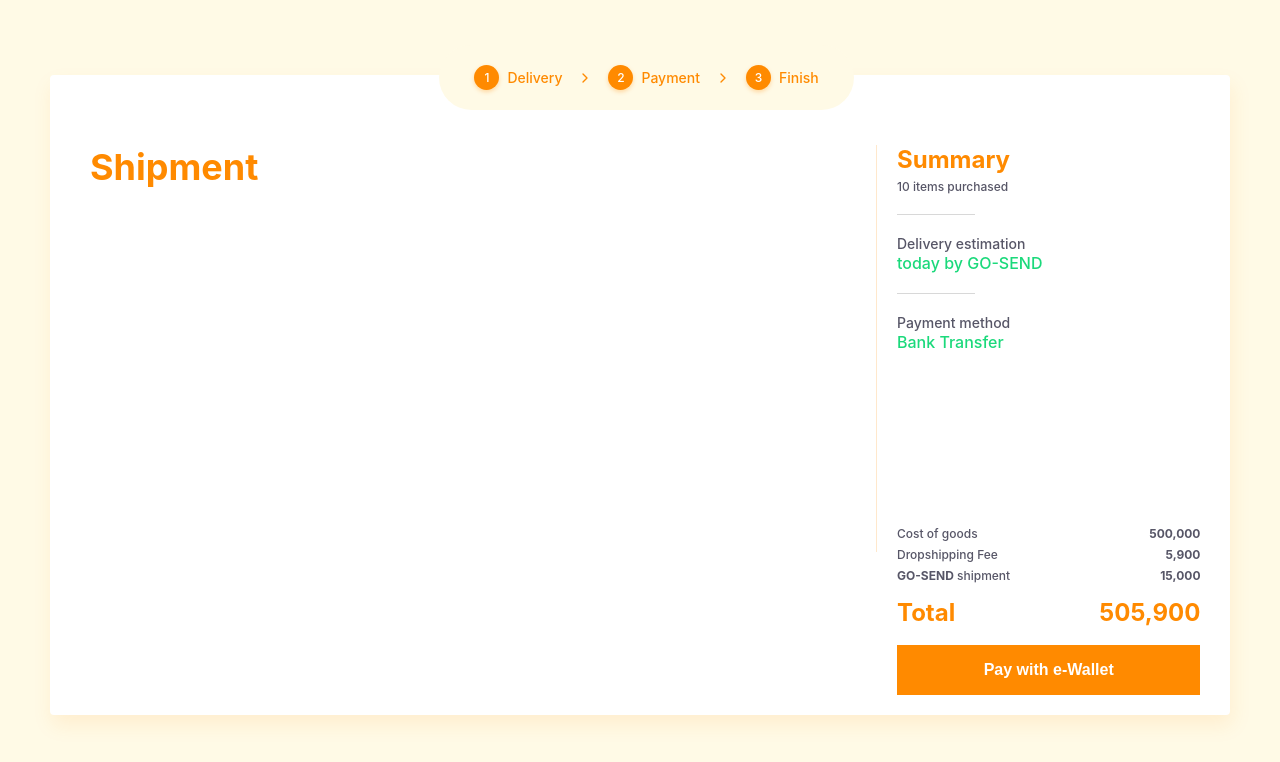
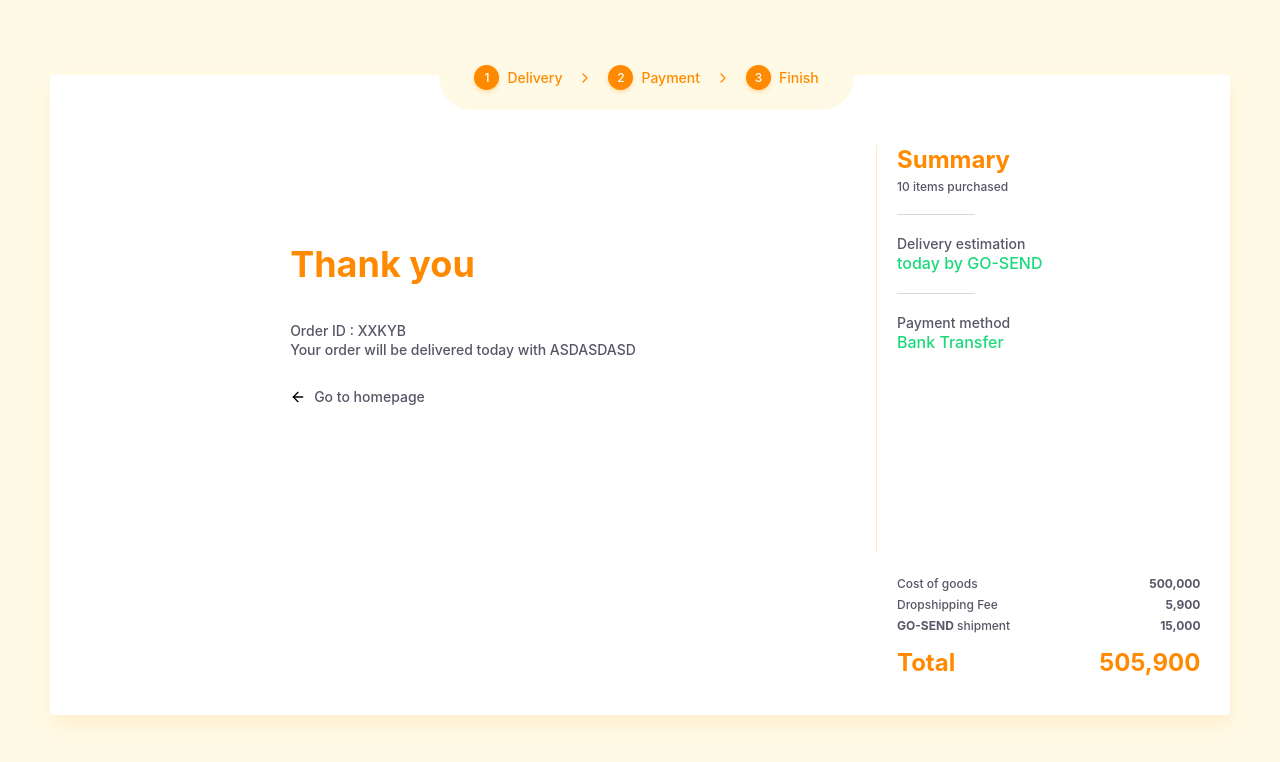
Before and after one commit to albarkahdev/jakmall-checkout-page, a React (Create React App) app: page / in a window 1280 px wide. Shown: the top 762 px of the page. Built offline with nearby package versions, Linux system fonts and the light colour scheme.

Commit message:
finish ui complete checkout

```diff
--- a/src/modules/completeCheckout/components/BoxCompleteCheckout.js
+++ b/src/modules/completeCheckout/components/BoxCompleteCheckout.js
@@ -4,6 +4,10 @@ import BoxSummary from "../../../ui/BoxSummary/BoxSummary";
 import HeaderForm from "../../../ui/HeaderForm/HeaderForm";
 import BoxNavigation from "../../../ui/BoxNavigation/BoxNavigation";
 import BoxFormAndSummary from "../../../ui/BoxFormAndSummary/BoxFormAndSummary";
+import BoxCenter from "../../../ui/BoxCenter/BoxCenter";
+import Text from "../../../ui/Text/Text";
+import BoxOrderDescription from "./BoxOrderDescription";
+import Space from "../../../ui/Space/Space";
 
 const listCost = [
   {
@@ -41,18 +45,27 @@ const BoxCompleteCheckout = () => {
         label=""
       />
       <BoxFormAndSummary>
-        <BoxForm>
-          <HeaderForm
-            title="Shipment"
-            isChekboxAvailable={false}
-          />
-        </BoxForm>
+        <BoxCenter>
+          <BoxOrderDescription>
+            <HeaderForm
+              title="Thank you"
+              isChekboxAvailable={false}
+            />
+            <Text type="black-large">Order ID : XXKYB</Text>
+            <Space v={2} />
+            <Text type="black-large">Your order will be delivered today with ASDASDASD</Text>
+            <BoxNavigation
+              label="Go to homepage"
+              leftPadding={0}
+            />
+          </BoxOrderDescription>
+        </BoxCenter>
         <BoxSummary
           listCost={listCost}
           listAdditionalSummary={listAdditionalSummary}
           totalItemPurchashed={10}
-          labelButton="Pay with e-Wallet"
           totalCost="505,900"
+          labelButton=""
         />
       </BoxFormAndSummary>
     </BoxContent>
--- /dev/null
+++ b/src/modules/completeCheckout/components/BoxOrderDescription.js
@@ -0,0 +1,16 @@
+import styled from "styled-components";
+
+const Wrapper = styled.section`
+  text-align: start;
+`;
+
+
+const BoxOrderDescription = ({children}) => {
+  return (
+    <Wrapper>
+      {children}
+    </Wrapper>
+  )
+};
+
+export default BoxOrderDescription;
--- /dev/null
+++ b/src/ui/BoxCenter/BoxCenter.js
@@ -0,0 +1,20 @@
+import styled from "styled-components";
+
+const Wrapper = styled.section`
+  padding: 20px 40px 50px 40px;
+  grid-area: boxForm;
+  display: flex;
+  justify-content: center;
+  align-items: center;
+`;
+
+
+const BoxCenter = ({children}) => {
+  return (
+    <Wrapper>
+      {children}
+    </Wrapper>
+  )
+};
+
+export default BoxCenter;
--- a/src/ui/BoxNavigation/BoxNavigation.js
+++ b/src/ui/BoxNavigation/BoxNavigation.js
@@ -7,13 +7,13 @@ const Wrapper = styled.div`
   display: flex;
   flex-direction: row;
   align-items: center;
-  padding: 30px 40px 20px 40px;
+  padding: 30px 40px 20px ${props => props.leftPadding + "px"};
   cursor: pointer;
 `;
 
-const BoxNavigation = ({ label }) => {
+const BoxNavigation = ({ label, leftPadding = 40 }) => {
   return (
-    <Wrapper>
+    <Wrapper leftPadding={leftPadding}>
       {label !== "" && <FiArrowLeft color='black' />}
       <Space h={4} />
       <Text type='black-large'>{label}</Text>
--- a/src/ui/BoxSummary/BoxSummary.js
+++ b/src/ui/BoxSummary/BoxSummary.js
@@ -61,7 +61,7 @@ const BoxSummary = ({
           value={totalCost}
         />
         <Space v={18} />
-        <Button>{labelButton}</Button>
+        {labelButton !== "" && <Button>{labelButton}</Button>}
       </BoxCost>
     </Wrapper>
   )
```
